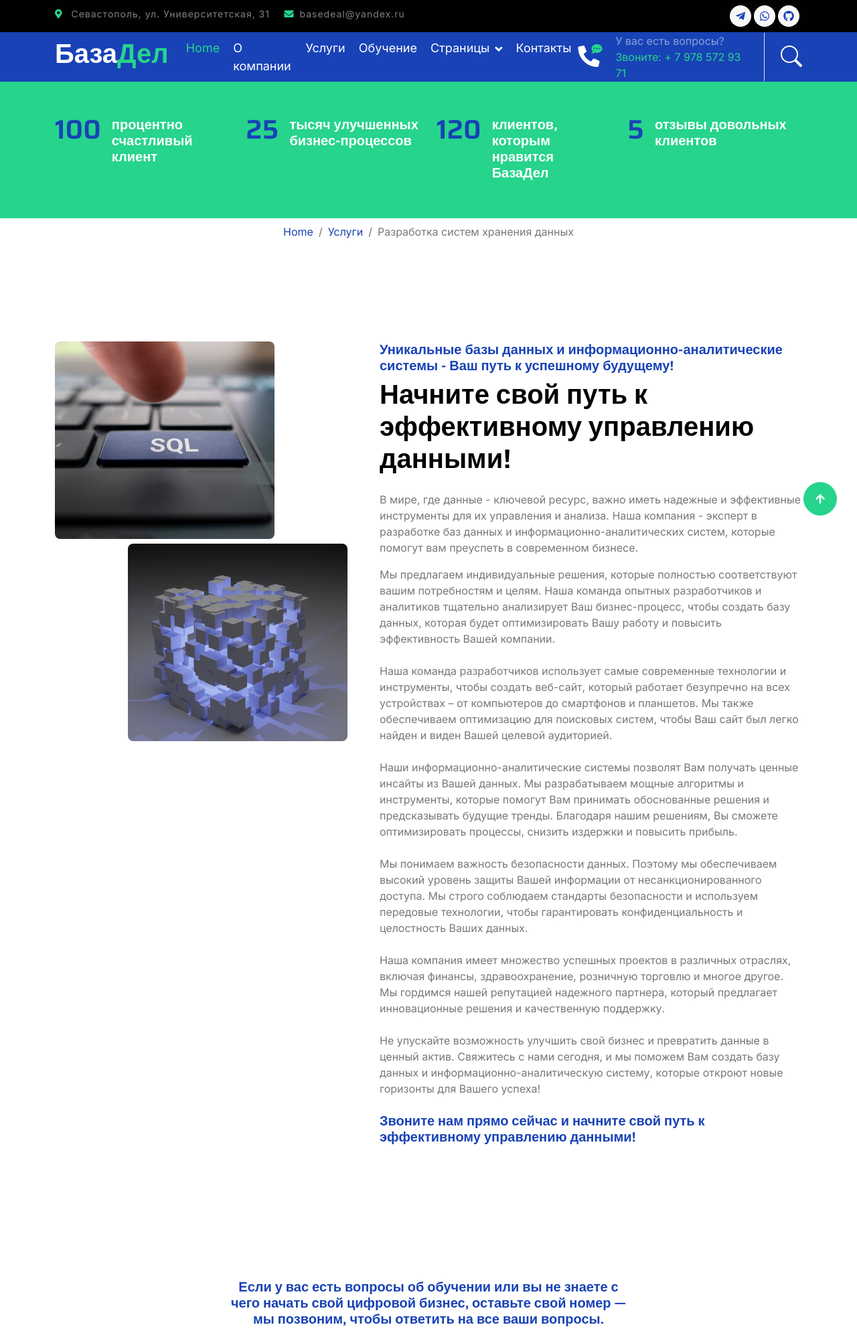
After one commit to master-cim/bazadel, a Django app: page /database/ in a window 1280 px wide. The commit adds this page. Shown: the top 1985 px of the page at 67% size. Run offline with Django 4.2, Linux system fonts and the light colour scheme; some libraries are stand-ins or nearby versions.

Commit message:
базы

```diff
--- a/bazadel/posts/urls.py
+++ b/bazadel/posts/urls.py
@@ -16,4 +16,5 @@ urlpatterns = [
     # Страница обучения
     path('learning/', views.learning, name='learning'),
     path('website/', views.website, name='website'),
+    path('database/', views.database, name='database'),
 ]
--- a/bazadel/posts/views.py
+++ b/bazadel/posts/views.py
@@ -90,3 +90,31 @@ def project_list(request):
 # view-функция принимает параметр pk из path()
 # def project_detail(request, pk):
 #     return HttpResponse(f'Проект {pk}')
+
+def database(request):
+    template = 'posts/database.html'
+    form = OrderForm(request.POST or None)
+    if form.is_valid():
+        subject = "Заявка от пользователя сайта"
+        body = {
+                'author': form.cleaned_data['author'],
+                'phone_number': form.cleaned_data['phone_number'],
+                'e_mail': form.cleaned_data['e_mail'],
+                'text': form.cleaned_data['text'],
+            }
+        message = "\n".join(body.values())
+        try:
+            send_mail(subject, message,
+                          settings.EMAIL_HOST_USER,
+                          ['basedeal@yandex.ru'])
+        except BadHeaderError:
+                return HttpResponse('Найден некорректный заголовок')
+        form = form.save(commit=False)
+        form.save()
+        return HttpResponseRedirect(reverse_lazy('posts:service'))
+
+    context = {
+        # ...,
+        'form': form,
+    }
+    return render(request, template, context)
--- a/bazadel/templates/includes/education.html
+++ b/bazadel/templates/includes/education.html
@@ -2,8 +2,8 @@
  <!-- Learning Start -->
       <div class="container-fluid project py-5 mb-5">
         <div class="container">
-            <div class="text-center mx-auto pb-5 wow fadeIn" data-wow-delay=".3s" style="max-width: 600px;">
-                <h5 class="text-primary">Обучение</h5>
+            <div class="text-center mx-auto pb-5 wow fadeIn" data-wow-delay=".3s" style="max-width: 700px;">
+                <h5 id="nav_edu" class="text-primary">Обучение</h5>
                 <h1>Курсы повышения квалификации, тернинги, семинары</h1>
             </div>
             <div class="row g-5">
--- a/bazadel/templates/includes/form_order.html
+++ b/bazadel/templates/includes/form_order.html
@@ -4,7 +4,7 @@
     <div class="container">
       <div class="text-center mx-auto pb-5 wow fadeIn" data-wow-delay=".3s" style="max-width: 600px;">
         <h5 class="text-primary">Если у вас есть вопросы об обучении или вы не знаете с чего начать свой цифровой бизнес, оставьте свой номер — мы позвоним, чтобы ответить на все ваши вопросы.</h5>
-        <h1 class="mb-3" id="form_order">Обращайтесь, мы Вам поможем!</h1>
+        <h1 class="mb-3" id="nav_order">Обращайтесь, мы Вам поможем!</h1>
       </div>
       <div class="contact-detail position-relative p-5">
         <div class="row g-5 mb-5 justify-content-center">
--- a/bazadel/templates/includes/services.html
+++ b/bazadel/templates/includes/services.html
@@ -25,7 +25,7 @@
                                 <i class="fa fa-database fa-7x mb-4 text-primary"></i>
                                 <h4 class="mb-3">Разработка баз данных</h4>
                                 <p class="mb-4">Закажите разработку баз данных и повысьте эффективность своего бизнеса уже сегодня.</p>
-                                <a href="" class="btn btn-secondary text-white px-5 py-3 rounded-pill">Читать далее</a>
+                                <a href="{% url 'posts:database' %}" class="btn btn-secondary text-white px-5 py-3 rounded-pill">Читать далее</a>
                             </div>
                         </div>
                     </div>
--- a/bazadel/templates/posts/about.html
+++ b/bazadel/templates/posts/about.html
@@ -32,7 +32,7 @@
                         <h1 class="mb-4">Об агентстве БазаДел и его инновационных ИТ-решениях</h1>
                         <p> Уверенность в каждом шаге - это ключ к успеху, и мы готовы быть вашими надежными партнерами в аналитике и инженерии данных. Обратитесь к нам сегодня и начните преображение своего бизнеса!</p>
                         <p class="mb-4">Получите ценные инсайты, оптимизируйте стратегии и принимайте обоснованные решения на основе глубокого понимания Ваших клиентов.</p>
-                        <a href="" class="btn btn-secondary rounded-pill px-5 py-3 text-white">More Details</a>
+                        <a href="{% url 'posts:service' %}" class="btn btn-secondary rounded-pill px-5 py-3 text-white">Читать далее</a>
                     </div>
                 </div>
             </div>
--- /dev/null
+++ b/bazadel/templates/posts/database.html
@@ -0,0 +1,67 @@
+<!DOCTYPE html>
+{% extends 'base.html' %}
+{% load static %}
+{% block content %}
+{% include 'includes/factstart.html' %}
+
+        <!-- Page Header Start -->
+    <div class="container-fluid px-0 py-2">
+        <nav aria-label="breadcrumb animated slideInDown">
+            <ol class="breadcrumb justify-content-center mb-0">
+                <li class="breadcrumb-item"><a href="{% url 'posts:index' %}" >Home</a></li>
+                <li class="breadcrumb-item"><a href="{% url 'posts:service' %}" >Услуги</a></li>
+                <li class="breadcrumb-item" aria-current="page">Разработка систем хранения данных</li>
+            </ol>
+        </nav>
+    </div>
+    <!-- Page Header End -->
+
+        <!-- WebSite Start -->
+        <div class="container-fluid py-5 my-5">
+            <div class="container py-5">
+                <div class="row g-5">
+                    <div class="col-lg-5 col-md-6 col-sm-12 wow fadeIn" data-wow-delay=".3s">
+                        <div class="h-100 position-relative">
+                            <img src="{% static 'img/dbase-2.jpg' %}" class="img-fluid w-75 rounded" alt="" style="margin-bottom: 25%;">
+                            <div class="position-absolute w-75" style="top: 25%; left: 25%;">
+                                <img src="{% static 'img/dbase-1.jpg' %}" class="img-fluid w-100 rounded" alt="">
+                            </div>
+                        </div>
+                    </div>
+                    <div class="col-lg-7 col-md-6 col-sm-12 wow fadeIn" data-wow-delay=".5s">
+                        <h5 class="text-primary">
+                            Уникальные базы данных и информационно-аналитические системы - Ваш путь к успешному будущему!
+                        </h5>
+                        <h1 class="mb-4">
+                            Начните свой путь к эффективному управлению данными!
+                        </h1>
+                        <p>
+                            В мире, где данные - ключевой ресурс, важно иметь надежные и эффективные инструменты для их управления и анализа. Наша компания - эксперт в разработке баз данных и информационно-аналитических систем, которые помогут вам преуспеть в современном бизнесе.                        </p>
+                        <p class="mb-4">
+                            Мы предлагаем индивидуальные решения, которые полностью соответствуют вашим потребностям и целям. Наша команда опытных разработчиков и аналитиков тщательно анализирует Ваш бизнес-процесс, чтобы создать базу данных, которая будет оптимизировать Вашу работу и повысить эффективность Вашей компании.                        </p>
+                        <p class="mb-4">
+                            Наша команда разработчиков использует самые современные технологии и инструменты, чтобы создать веб-сайт, который работает безупречно на всех устройствах – от компьютеров до смартфонов и планшетов. Мы также обеспечиваем оптимизацию для поисковых систем, чтобы Ваш сайт был легко найден и виден Вашей целевой аудиторией.
+                        </p>
+                        <p class="mb-4">
+                            Наши информационно-аналитические системы позволят Вам получать ценные инсайты из Вашей данных. Мы разрабатываем мощные алгоритмы и инструменты, которые помогут Вам принимать обоснованные решения и предсказывать будущие тренды. Благодаря нашим решениям, Вы сможете оптимизировать процессы, снизить издержки и повысить прибыль.
+                        </p>
+                        <p class="mb-4">
+                            Мы понимаем важность безопасности данных. Поэтому мы обеспечиваем высокий уровень защиты Вашей информации от несанкционированного доступа. Мы строго соблюдаем стандарты безопасности и используем передовые технологии, чтобы гарантировать конфиденциальность и целостность Ваших данных.
+                        </p>
+                        <p class="mb-4">
+                            Наша компания имеет множество успешных проектов в различных отраслях, включая финансы, здравоохранение, розничную торговлю и многое другое. Мы гордимся нашей репутацией надежного партнера, который предлагает инновационные решения и качественную поддержку.
+                        </p>
+                        <p class="mb-4">
+                            Не упускайте возможность улучшить свой бизнес и превратить данные в ценный актив. Свяжитесь с нами сегодня, и мы поможем Вам создать базу данных и информационно-аналитическую систему, которые откроют новые горизонты для Вашего успеха!
+                        </p>
+                    <h5 class="text-primary">
+                        Звоните нам прямо сейчас и начните свой путь к эффективному управлению данными!
+                    </h5>
+                    </div>
+                </div>
+            </div>
+        </div>
+        <!-- WebSite End -->
+{% include 'includes/form_order.html' %}
+
+{% endblock %}
--- a/bazadel/templates/posts/index.html
+++ b/bazadel/templates/posts/index.html
@@ -18,7 +18,7 @@
                               <h1 class="text-white display-1 mb-4 animated fadeInRight">Агентство инновационных ИТ-решений</h1>
                               <p class="mb-4 text-white fs-5 animated fadeInDown">Мы воплощаем Ваши идеи в инновационных IT-решениях.</p>
                               <a href="{% url 'posts:about' %}" class="me-2"><button type="button" class="px-4 py-sm-3 px-sm-5 btn btn-primary rounded-pill carousel-content-btn1 animated fadeInLeft">Читать далее</button></a>
-                              <a href="#form_order" class="ms-2"><button type="button" class="px-4 py-sm-3 px-sm-5 btn btn-primary rounded-pill carousel-content-btn2 animated fadeInRight">Свяжитесь с нами</button></a>
+                              <a href="#nav_order" class="ms-2"><button type="button" class="px-4 py-sm-3 px-sm-5 btn btn-primary rounded-pill carousel-content-btn2 animated fadeInRight">Свяжитесь с нами</button></a>
                           </div>
                       </div>
                   </div>
--- a/bazadel/templates/posts/learning.html
+++ b/bazadel/templates/posts/learning.html
@@ -35,7 +35,7 @@
                         <p class="mb-4">Наши курсы предлагают самые современные технологии и методики обучения, чтобы Вы могли максимально эффективно освоить новые навыки. Наши опытные преподаватели будут руководить Вами на каждом этапе обучения, обеспечивая Вам не только теоретические знания, но и практические навыки, необходимые для успешной работы в сфере ИТ.</p>
                         <p class="mb-4">Мы гордимся нашими результатами и успехами наших студентов. Многие из них уже нашли работу своей мечты или получили повышение в своей текущей компании благодаря нашим курсам. Присоединяйтесь к нашему сообществу успешных ИТ специалистов!</p>
                         <p class="mb-4">Не упускайте возможность стать экспертом в сфере информационных технологий. Запишитесь на наши ИТ курсы повышения квалификации, тренинги и семинары прямо сейчас и откройте новые горизонты возможностей для Вашей карьеры!" </p>
-                        <a href="" class="btn btn-secondary rounded-pill px-5 py-3 text-white">Читать далее</a>
+                        <a href="#nav_edu" class="btn btn-secondary rounded-pill px-5 py-3 text-white">Читать далее</a>
                     </div>
                 </div>
             </div>
```
Also changed, not shown: bazadel/static/img/dbase-1.jpg (added), bazadel/static/img/dbase-2.jpg (added).
